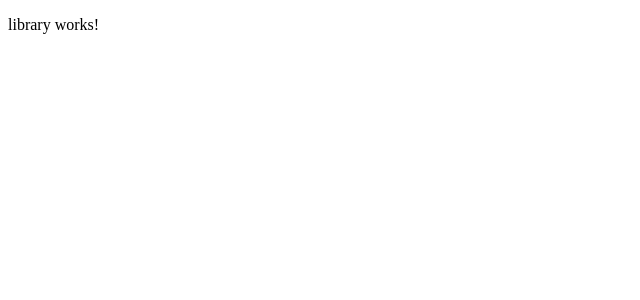
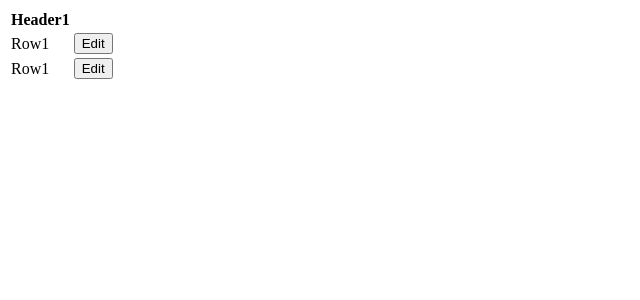
Before and after one commit to BennyFranco/ng-editable-table, an Angular app: page / in a window 1280 px wide. Shown: the top 300 px of the page, without its empty margins (0-640 px from the left). Built offline with nearby package versions, Linux system fonts and the light colour scheme.

Commit message:
Table with one column added

```diff
--- a/src/app/app.module.ts
+++ b/src/app/app.module.ts
@@ -1,18 +1,20 @@
 import { BrowserModule } from '@angular/platform-browser';
 import { NgModule } from '@angular/core';
 import { CommonModule } from '@angular/common';
+import { FormsModule } from '@angular/forms';
 import { LibraryComponent } from './library/library.component';
 import { EditableTableComponent } from './editable-table/editable-table.component';
 
 @NgModule({
   imports: [
     BrowserModule,
-    CommonModule
+    CommonModule,
+    FormsModule
   ],
   declarations: [
     LibraryComponent,
     EditableTableComponent
   ],
-  bootstrap: [LibraryComponent]
+  bootstrap: [EditableTableComponent]
 })
 export class AppModule { }
--- a/src/app/editable-table/editable-table.component.html
+++ b/src/app/editable-table/editable-table.component.html
@@ -1,3 +1,22 @@
-<p>
-  editable-table works!
-</p>
+<table>
+  <thead>
+    <tr *ngFor="let title of tableHeaders">
+      <th>{{title.description}}</th>
+      <th></th>
+    </tr>
+  </thead>
+  <tbody>
+    <tr *ngFor="let row of tableRows; let i = index">
+      <td>
+        <span *ngIf="isEditing.indexOf(row) === -1">{{row.description}}</span>
+        <div class="ui input" *ngIf="!(isEditing.indexOf(row) == -1)">
+          <input type="text" [(ngModel)]="row.description" [name]="row.description">
+        </div>
+      </td>
+      <td>
+        <button *ngIf="isEditing.indexOf(row) === -1" (click)="editRow(row)">Edit</button>
+        <button *ngIf="!(isEditing.indexOf(row) == -1)" (click)="cancelEditing(row)">Ok</button>
+      </td>
+    </tr>
+  </tbody>
+</table>
--- a/src/app/editable-table/editable-table.component.ts
+++ b/src/app/editable-table/editable-table.component.ts
@@ -1,5 +1,6 @@
 import { Component, OnInit } from '@angular/core';
-
+import { TableHeader } from '../util/table-header';
+import { TableRow } from '../util/table-row';
 @Component({
   selector: 'nv-editable-table',
   templateUrl: './editable-table.component.html',
@@ -7,9 +8,31 @@ import { Component, OnInit } from '@angular/core';
 })
 export class EditableTableComponent implements OnInit {
 
-  constructor() { }
+  isEditing: TableRow[] = [];
+  tableRows: TableRow[] = [];
+  tableHeaders: TableHeader[] = [];
+  tablerow = new TableRow('camote');
+
+  constructor() {
+    this.tableHeaders.push(
+      new TableHeader('Header1')
+    );
+
+    this.tableRows.push(
+      new TableRow('Row1'),
+      new TableRow('Row1')
+    );
+  }
 
   ngOnInit() {
+
   }
 
+  editRow(selectedRow: TableRow) {
+    this.isEditing.push(selectedRow);
+  }
+
+  cancelEditing(selectedRow: TableRow) {
+    this.isEditing = this.isEditing.filter(temporalRow => temporalRow !== selectedRow);
+  }
 }
--- /dev/null
+++ b/src/app/util/table-header.ts
@@ -0,0 +1,7 @@
+export class TableHeader {
+    description: string;
+
+    constructor(description: string) {
+        this.description = description;
+    }
+}
--- /dev/null
+++ b/src/app/util/table-row.ts
@@ -0,0 +1,7 @@
+export class TableRow {
+    description: string;
+
+    constructor(description: string) {
+        this.description = description;
+    }
+}
--- a/src/index.html
+++ b/src/index.html
@@ -9,6 +9,6 @@
   <link rel="icon" type="image/x-icon" href="favicon.ico">
 </head>
 <body>
-  <app-library>Loading...</app-library>
+  <nv-editable-table>Loading...</nv-editable-table>
 </body>
 </html>
```
